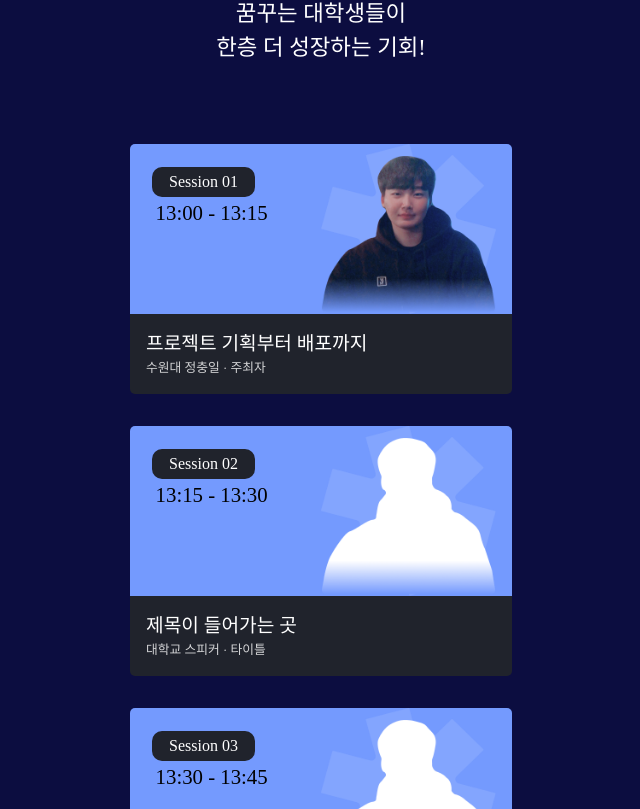
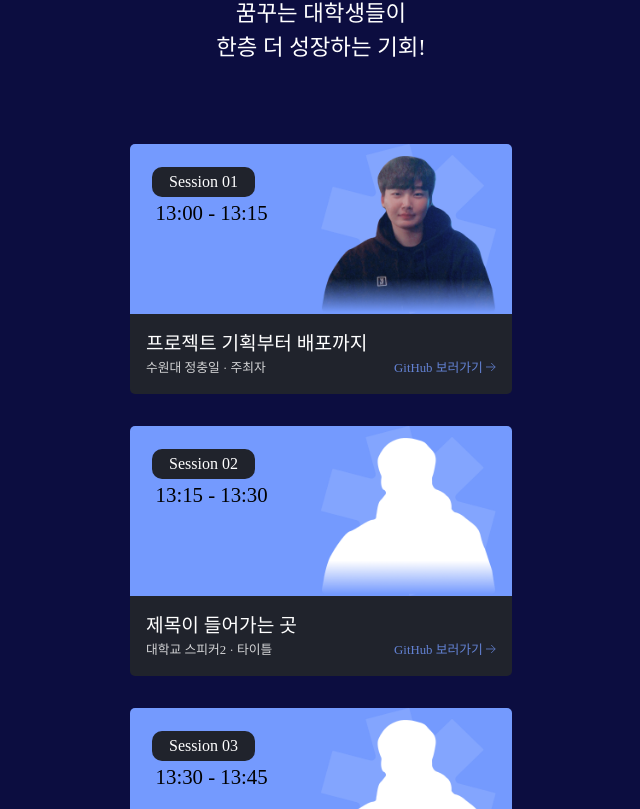
Before and after one commit to f-univ/f-univ-camp-2022, a React (Vite) app: page / in a window 1280 px wide. Shown: the part 971-1780 px from the top of the page, without its empty margins (319-959 px from the left). Built offline with nearby package versions, Linux system fonts and the light colour scheme; a web font is replaced by a local one.

Commit message:
feat: speaker github link,

```diff
--- a/src/components/Speaker/Speaker.tsx
+++ b/src/components/Speaker/Speaker.tsx
@@ -12,11 +12,13 @@ interface SpeakInfo {
   sessionNumber: number;
   time: string;
   imageUrl: string;
+  github: string;
 }
 
 const Speaker = ({ speakInfo }: Prop) => {
   return (
     <Container>
+      <Wrapper href={speakInfo.github} target="_blank">
         <SessionHeader>
           <InfoWrapper>
             <Session>Session 0{speakInfo.sessionNumber}</Session>
@@ -32,9 +34,25 @@ const Speaker = ({ speakInfo }: Prop) => {
         <SessionBottom>
           <Title>{speakInfo.title}</Title>
           <Info>
+            <>
               {speakInfo.univ} {speakInfo.name} · {speakInfo.subTitle}
+            </>
+            <Git>
+              GitHub 보러가기{' '}
+              <svg
+                width="10"
+                height="10"
+                viewBox="0 0 25 22"
+                fill="none"
+                xmlns="http://www.w3.org/2000/svg"
+              >
+                <path d="M0 11L23 11" stroke="#749AFE" strokeWidth="2" />
+                <path d="M13 1L23 11L13 21" stroke="#749AFE" strokeWidth="2" />
+              </svg>
+            </Git>
           </Info>
         </SessionBottom>
+      </Wrapper>
     </Container>
   );
 };
@@ -45,6 +63,11 @@ const Container = styled.section`
   width: 414px;
   padding: 1rem;
   margin: 0 auto;
+`;
+
+const Wrapper = styled.a`
+  cursor: pointer;
+  text-decoration: none;
 `;
 
 const SessionHeader = styled.div`
@@ -94,6 +117,12 @@ const Title = styled.h1`
 `;
 
 const Info = styled.div`
+  display: flex;
+  justify-content: space-between;
   font-size: 0.8rem;
   opacity: 0.8;
 `;
+
+const Git = styled.div`
+  color: #749afe;
+`;
--- a/src/resources/index.ts
+++ b/src/resources/index.ts
@@ -7,50 +7,56 @@ export const speakers = [
     sessionNumber: 1,
     time: '13:00 - 13:15',
     imageUrl: '/images/tooooo1_speaker.png',
+    github: 'https://github.com/tooooo1',
   },
   {
-    name: '스피커',
+    name: '스피커2',
     title: '제목이 들어가는 곳',
     univ: '대학교',
     subTitle: '타이틀',
     sessionNumber: 2,
     time: '13:15 - 13:30',
     imageUrl: '/images/speaker.png',
+    github: 'https://github.com/tooooo1',
   },
   {
-    name: '스피커',
+    name: '스피커3',
     title: '제목이 들어가는 곳',
     univ: '대학교',
     subTitle: '타이틀',
     sessionNumber: 3,
     time: '13:30 - 13:45',
     imageUrl: '/images/speaker.png',
+    github: 'https://github.com/tooooo1',
   },
   {
-    name: '스피커',
+    name: '스피커4',
     title: '제목이 들어가는 곳',
     univ: '대학교',
     subTitle: '타이틀',
     sessionNumber: 4,
     time: '13:45 - 14:00',
     imageUrl: '/images/speaker.png',
+    github: 'https://github.com/tooooo1',
   },
   {
-    name: '스피커',
+    name: '스피커5',
     title: '제목이 들어가는 곳',
     univ: '대학교',
     subTitle: '타이틀',
     sessionNumber: 5,
     time: '14:00 - 14:15',
     imageUrl: '/images/speaker.png',
+    github: 'https://github.com/tooooo1',
   },
   {
-    name: '스피커',
+    name: '스피커6',
     title: '제목이 들어가는 곳',
     univ: '대학교',
     subTitle: '타이틀',
     sessionNumber: 6,
     time: '14:15 - 14:30',
     imageUrl: '/images/speaker.png',
+    github: 'https://github.com/tooooo1',
   },
 ];
```
Lines whose indentation alone changed are shown as unchanged.
